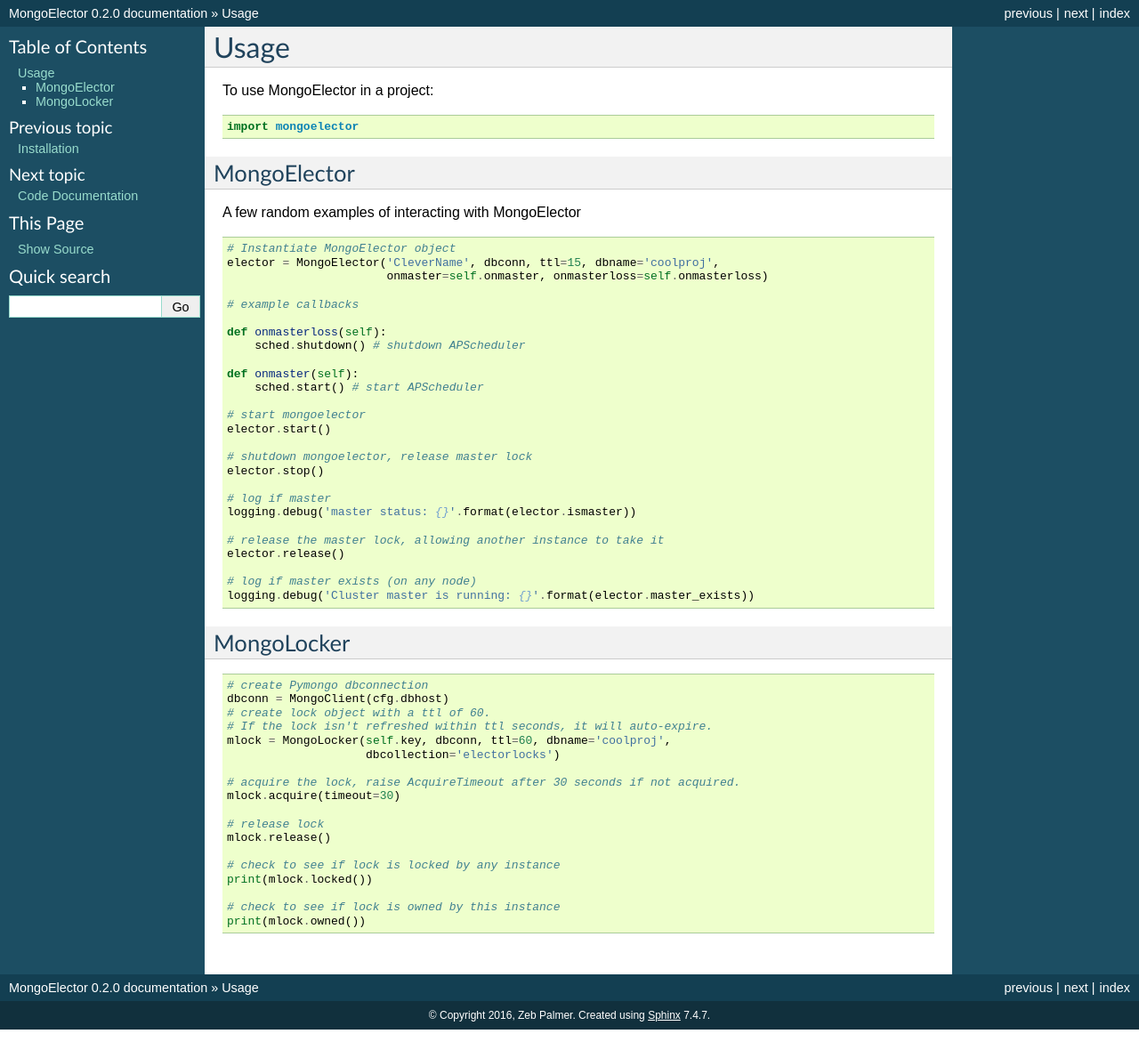
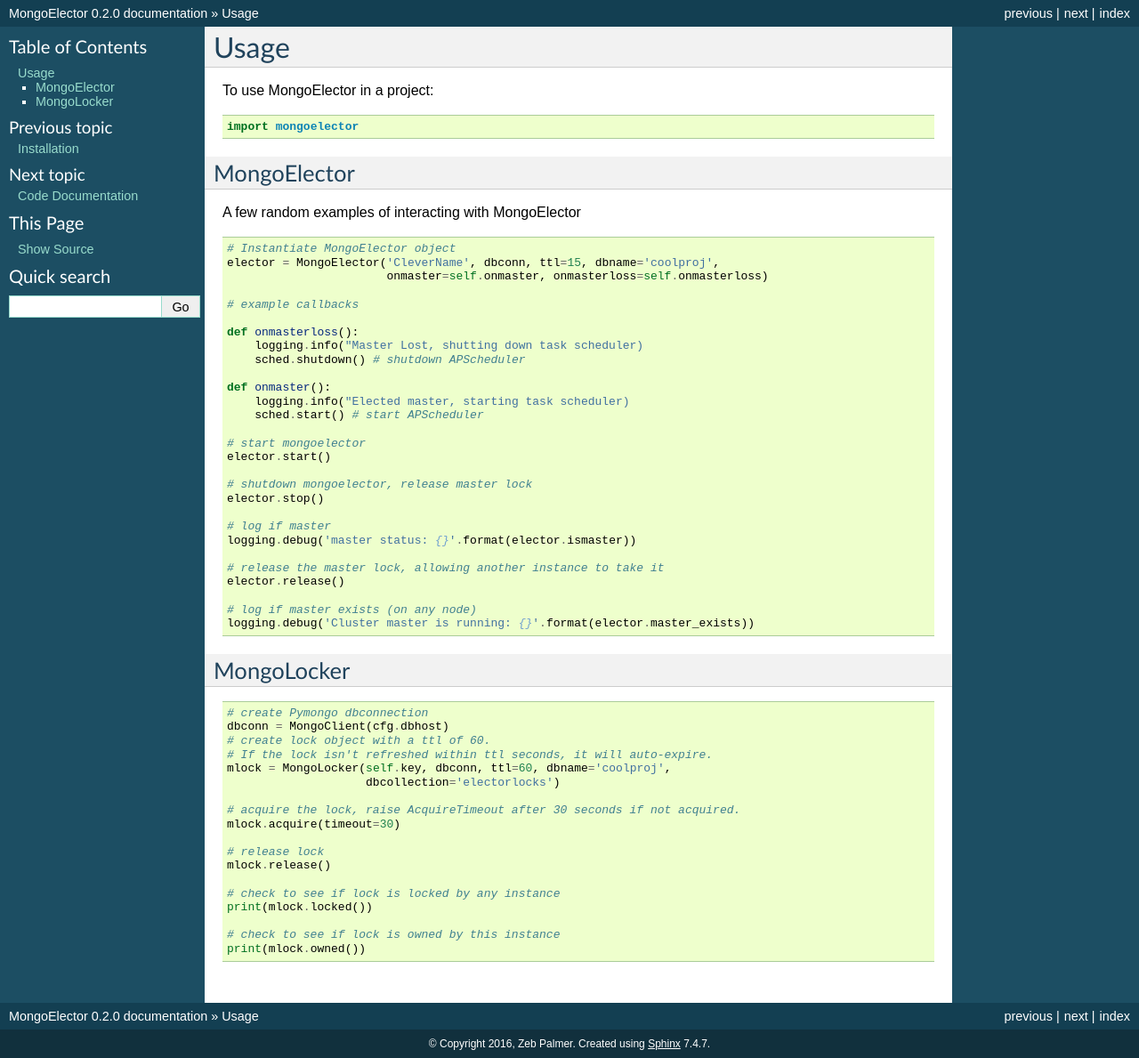
Before and after one commit to zebpalmer/MongoElector, a Sphinx documentation site: the page built from docs/usage.rst, in a window 1280 px wide. Shown: the whole page at 89% size. Built offline with Sphinx 7.4.7, drawn with Linux system fonts in a browser that asks for light colours; before the commit the page ends 1157 px from its top, so only the background shows below that.

Commit message:
losing the rest of one's self

```diff
--- a/docs/usage.rst
+++ b/docs/usage.rst
@@ -20,10 +20,12 @@
 
    # example callbacks
 
-   def onmasterloss(self):
+   def onmasterloss():
+       logging.info("Master Lost, shutting down task scheduler)
        sched.shutdown() # shutdown APScheduler
 
-   def onmaster(self):
+   def onmaster():
+       logging.info("Elected master, starting task scheduler)
        sched.start() # start APScheduler
 
    # start mongoelector
```
